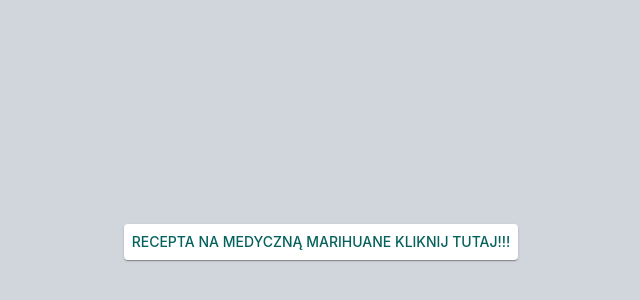
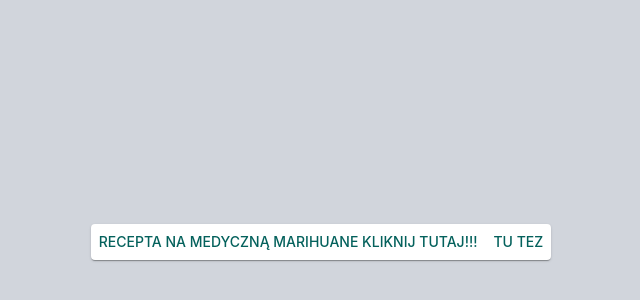
Before and after one commit to jasczajka/documed, a React (Vite) app in the folder frontend/: page / in a window 1280 px wide. Shown: the part 158-458 px from the top of the page, without its empty margins (319-959 px from the left). Built offline with nearby package versions, Linux system fonts and the light colour scheme.

Commit message:
fix breaking change

```diff
--- a/frontend/src/App.tsx
+++ b/frontend/src/App.tsx
@@ -6,10 +6,9 @@ export const App = () => {
       <div className="flex h-screen w-screen items-center justify-center bg-gray-300">
         <Paper>
           <Button>recepta na medyczną marihuane kliknij tutaj!!!</Button>
+          <Button>Tu tez</Button>
         </Paper>
       </div>
-
-
     </>
   );
 };
```
